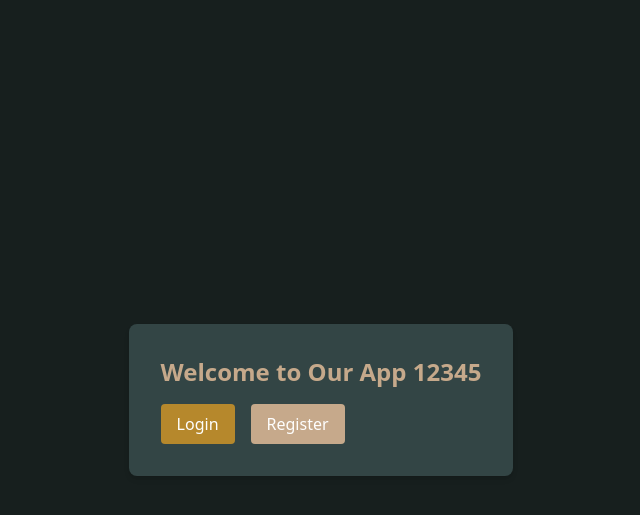
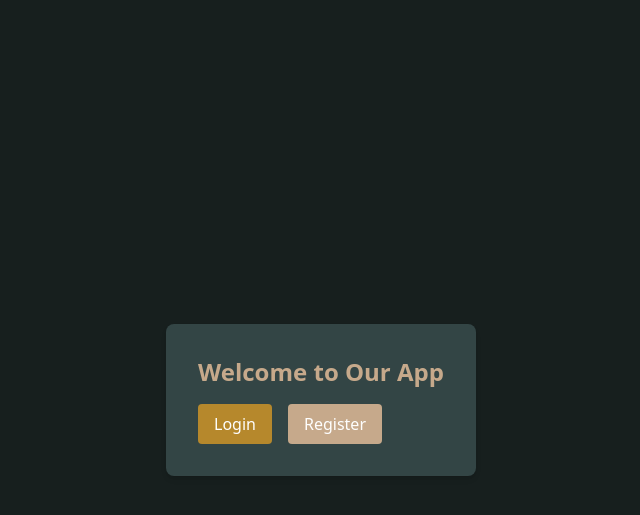
Before and after one commit to SSE-movies/general-app, a Flask app: page / in a window 1280 px wide. Shown: the top 515 px of the page, without its empty margins (319-959 px from the left). Run offline with Flask 3, Linux system fonts and the light colour scheme.

Commit message:
Test Automatic Azure Deployment 4

```diff
--- a/src/templates/index.html
+++ b/src/templates/index.html
@@ -7,7 +7,7 @@
 <body class="bg-dark-forest text-cream">
     <div class="min-h-screen flex items-center justify-center">
         <div class="bg-sage p-8 rounded-lg shadow-md">
-            <h1 class="text-2xl font-bold mb-4 text-taupe">Welcome to Our App 12345</h1>
+            <h1 class="text-2xl font-bold mb-4 text-taupe">Welcome to Our App</h1>
             <div class="flex space-x-4">
                 <a href="/login" class="bg-golden text-cream px-4 py-2 rounded hover:opacity-90 transition-opacity">Login</a>
                 <a href="/register" class="bg-taupe text-cream px-4 py-2 rounded hover:opacity-90 transition-opacity">Register</a>
```
